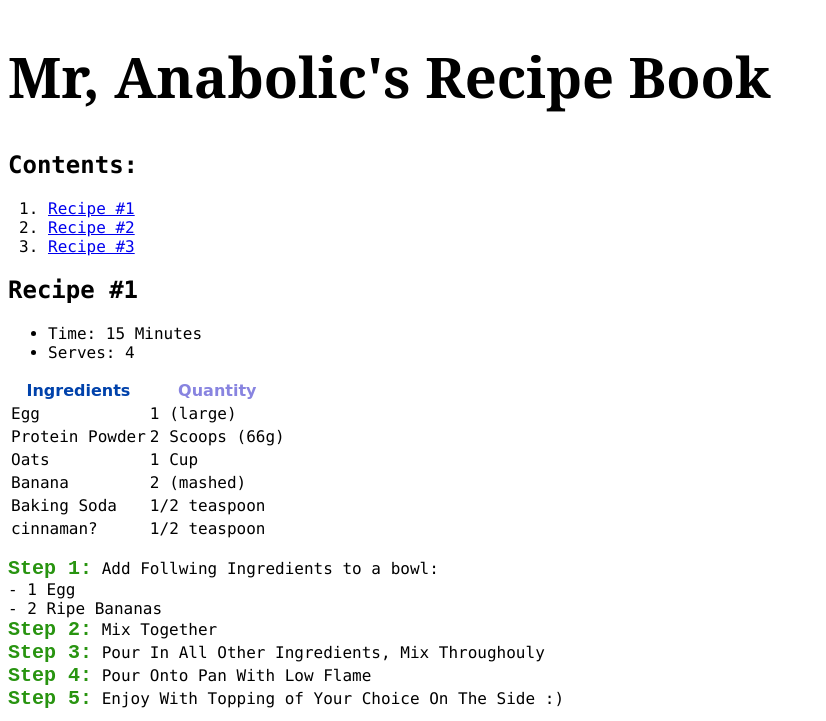
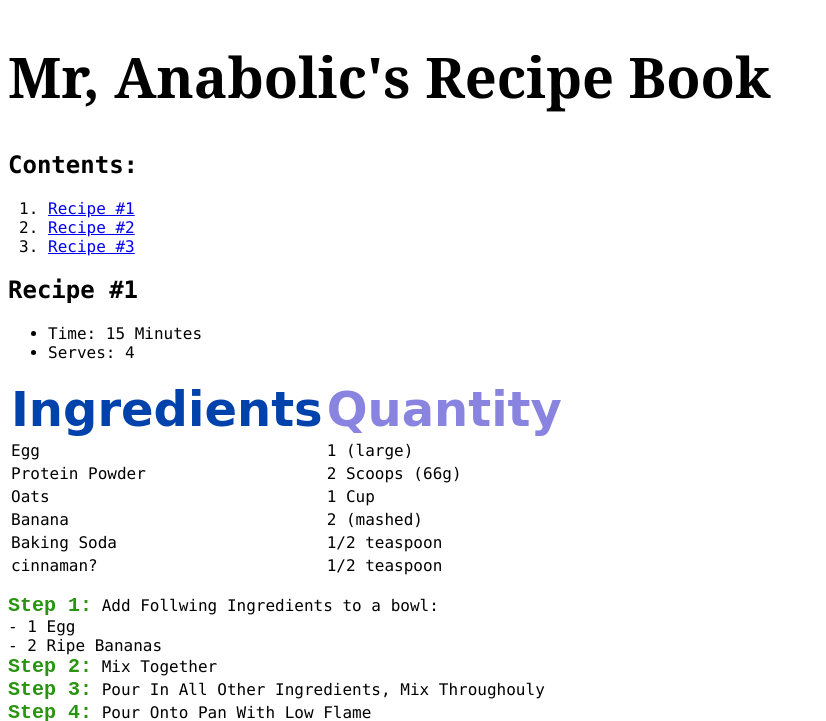
Before and after one commit to Sealami/Sealami.github.io, a plain HTML site: page index.html in a window 1280 px wide. Shown: the top 721 px of the page, without its empty margins (0-826 px from the left). Drawn offline with Linux system fonts and the light colour scheme; grey boxes are pictures that could not be loaded.

Commit message:
First Draft!!!

```diff
--- a/index.html
+++ b/index.html
@@ -13,10 +13,12 @@
         #ingredients-head{
         color:rgb(0, 66, 171);
         font-family:cursive;
+            font-size:3em;
         }
         #quan-head{
             color:rgb(136, 132, 224);
             font-family:cursive, serif;
+            font-size:3em;
           }
         #step-mini{
             color:rgb(40, 148, 16);
```
